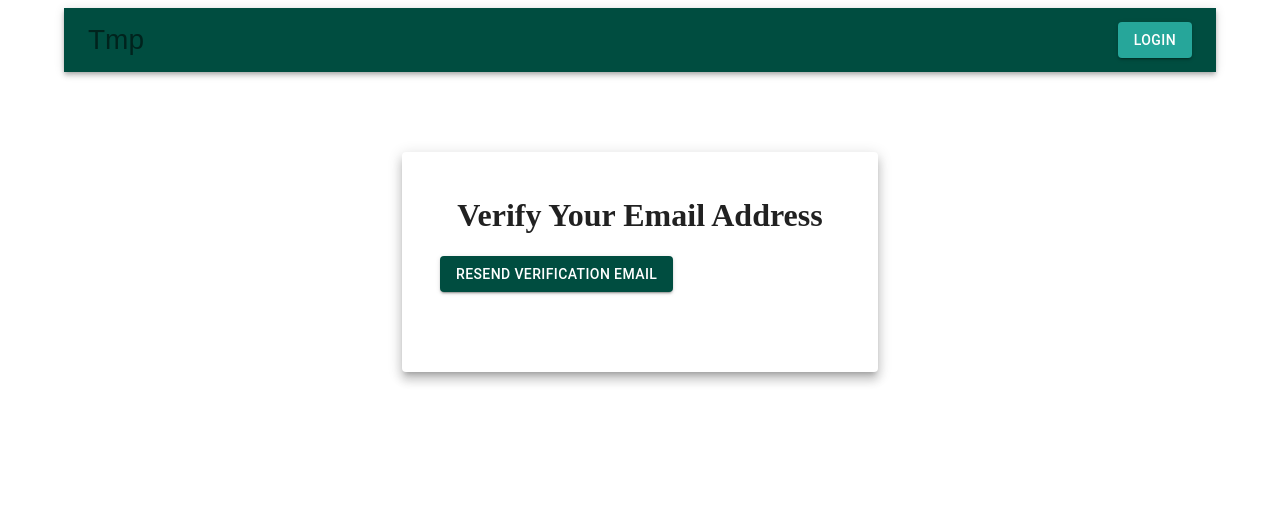
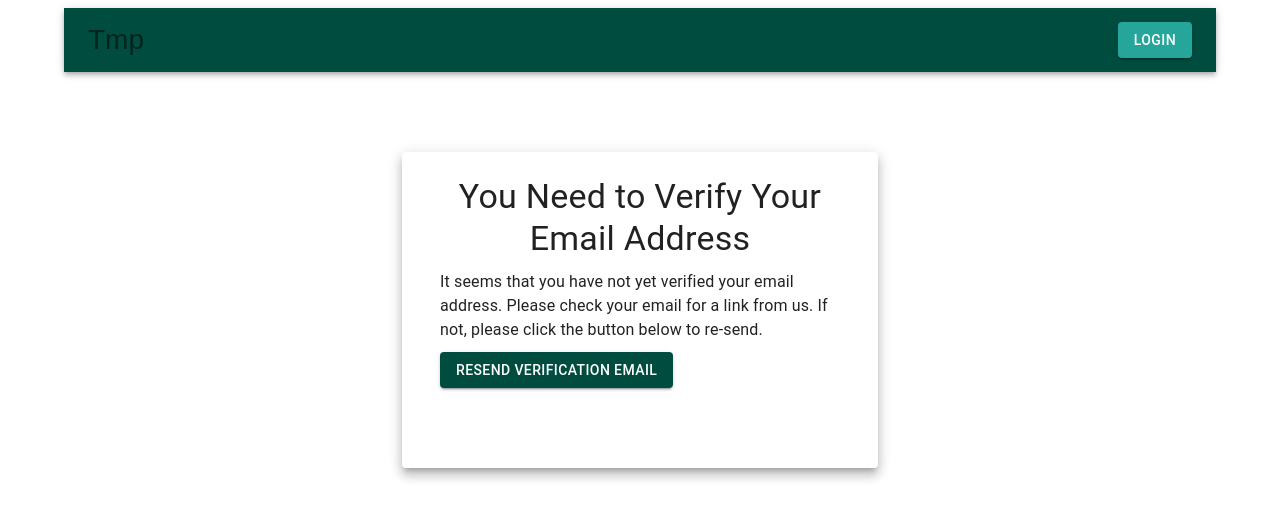
Before and after one commit to NerdyWithZainab/video-annotator, a Next.js app: page /email-verification in a window 1280 px wide. Shown: the top 518 px of the page. Built offline with nearby package versions, Linux system fonts and the light colour scheme; no server answers.

Commit message:
comment out failing tests for now

```diff
--- a/hooks/useFirebaseAuth.ts
+++ b/hooks/useFirebaseAuth.ts
@@ -17,6 +17,7 @@ export default function useFirebaseAuth() {
   //   const [authUser, setAuthUser] = useState<Auth | null>(null);
   const [loading, setLoading] = useState<boolean>(true);
   const [authError, setAuthError] = useState<string | null>(null);
+  const [emailVerified, setEmailVerified] = useState<boolean>(false);
 
   //   const authStateChanged = async (authState: Auth | null) => {
   //     if (!authState) {
@@ -40,6 +41,7 @@ export default function useFirebaseAuth() {
         console.log(user);
         //   setUser(auth.currentUser);
         setUser(user);
+        setEmailVerified(user?.emailVerified || false);
       });
     }
     // if (authStateChanged) {
@@ -91,5 +93,6 @@ export default function useFirebaseAuth() {
     createUser,
     signOut,
     authError,
+    emailVerified,
   };
 }
--- a/lang/en.json
+++ b/lang/en.json
@@ -9,12 +9,13 @@
   "USERNAME": "Username",
   "USERNAME_IS_REQUIRED": "Username is required",
   "CREATE_ACCOUNT": "Create Account",
-  "VERIFY_EMAIL_ADDRESS": "Verify Your Email Address",
+  "VERIFY_EMAIL_ADDRESS": "You Need to Verify Your Email Address",
   "404_ERROR": "Whoops. Something didn't work.",
   "SEND_VERIFICATION_EMAIL": "Resend verification email",
-  "WELCOME_USER": "Welcome, {username}",
+  "WELCOME_USER": "Logged in as: {username}",
   "GENERIC_ERROR": "Unknown Error",
   "LOGIN": "Login",
   "LOGOUT": "Logout",
-  "FORGOT_PASSWORD": "Forgot Password?"
+  "FORGOT_PASSWORD": "Forgot Password?",
+  "EMAIL_VERIFICATION_DESCRIPTION": "It seems that you have not yet verified your email address. Please check your email for a link from us. If not, please click the button below to re-send."
 }
--- a/pages/email-verification/index.tsx
+++ b/pages/email-verification/index.tsx
@@ -1,4 +1,4 @@
-import { Button, Paper } from "@mui/material";
+import { Button, Paper, Typography } from "@mui/material";
 import { FormattedMessage } from "react-intl";
 // import { auth } from "../firebase";
 import { User, sendEmailVerification, Auth, getAuth } from "firebase/auth";
@@ -33,12 +33,23 @@ const EmailVerification: React.FC = () => {
         maxWidth: 400,
       }}
     >
-      <h1 style={{ textAlign: "center" }}>
+      <Typography
+        variant="h4"
+        style={{ textAlign: "center", marginBottom: 10 }}
+      >
         <FormattedMessage
           id="VERIFY_EMAIL_ADDRESS"
           defaultMessage="Verify Your Email Address"
         />
-      </h1>
+      </Typography>
+      <Typography
+        variant="body1"
+        component="div"
+        sx={{ flexGrow: 1 }}
+        style={{ marginBottom: 10 }}
+      >
+        <FormattedMessage id="EMAIL_VERIFICATION_DESCRIPTION" />
+      </Typography>
       <Button variant="contained" onClick={handleVerificationEmailSendoff}>
         <FormattedMessage
           id="SEND_VERIFICATION_EMAIL"
```
Also changed, not shown: pages/index.tsx (+9 -0 lines), 2 other files (tests, documents, lock files or other folders).
